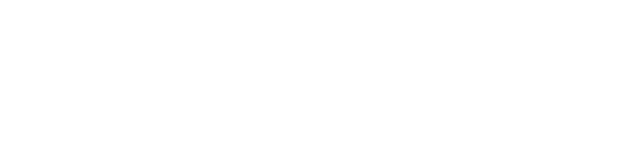
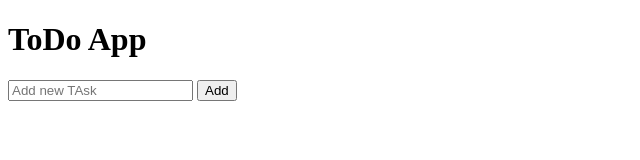
Before and after one commit to rish4883/internship, a website: page todo/index.html in a window 1280 px wide. Shown: the whole page, without its empty margins (0-640 px from the left). Drawn offline with Linux system fonts and the light colour scheme.

Commit message:
add html heading and input elements

```diff
--- a/todo/index.html
+++ b/todo/index.html
@@ -6,6 +6,10 @@
     <title>Todo List</title>
 </head>
 <body>
-
+    <h1>ToDo App</h1>
+    <div class="input">
+        <input type="text" placeholder="Add new TAsk" id="inputTask">
+        <button id="addTask">Add</button>
+    </div>
 </body>
 </html>
```
